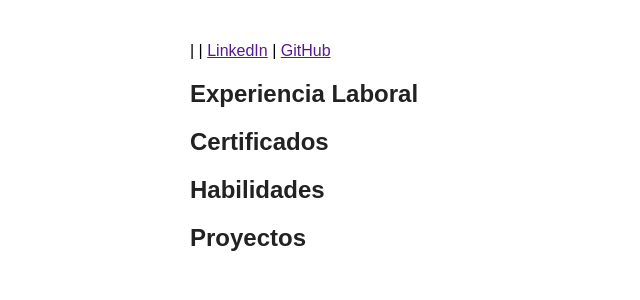
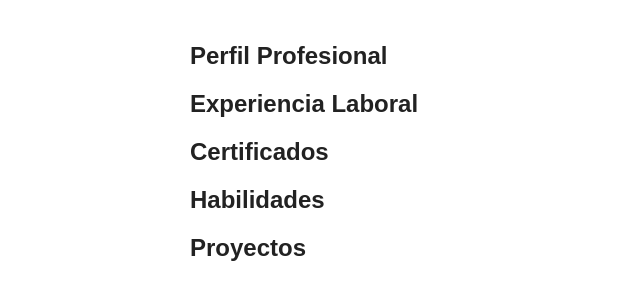
Before and after one commit to pedro-donoso/Portafolio, a Django app: page / in a window 1280 px wide. Shown: the part 38-338 px from the top of the page, without its empty margins (0-640 px from the left). Run offline with Django 5.2, Linux system fonts and the light colour scheme; data that the repository does not hold is empty.

Commit message:
agrego perfil

```diff
--- a/core/templates/core/home.html
+++ b/core/templates/core/home.html
@@ -1,10 +1,15 @@
 <!DOCTYPE html>
 <html lang="es">
+
 <head>
     <meta charset="UTF-8">
     <title>Portafolio - {{ perfil.nombre }}</title>
     <style>
-        body { font-family: Arial, sans-serif; margin: 0; }
+        body {
+            font-family: Arial, sans-serif;
+            margin: 0;
+        }
+
         .navbar {
             background-color: #1857d8;
             padding: 10px 30px;
@@ -14,19 +19,27 @@
             right: 0;
             z-index: 100;
         }
+
         .navbar a {
             color: white;
             text-decoration: none;
             margin-right: 20px;
         }
+
         .container {
             max-width: 900px;
-            margin: 80px auto 40px; /* margen superior por el navbar fijo */
+            margin: 80px auto 40px;
+            /* margen superior por el navbar fijo */
             padding: 0 20px;
         }
-        h1, h2 { color: #222; }
+
+        h1,
+        h2 {
+            color: #222;
+        }
     </style>
 </head>
+
 <body>
 
     <div class="navbar">
@@ -44,13 +57,9 @@
         <section id="perfil">
             <h1>{{ perfil.nombre }}</h1>
             <p><strong>{{ perfil.titulo }}</strong></p>
+
+            <h2>Perfil Profesional</h2>
             <p>{{ perfil.resumen }}</p>
-        <p>
-            {{ perfil.email }} |
-            {{ perfil.ciudad }} |
-            <a href="{{ perfil.linkedin }}" target="_blank">LinkedIn</a> |
-            <a href="{{ perfil.github }}" target="_blank">GitHub</a>
-        </p>
         </section>
 
         <!-- EXPERIENCIA -->
@@ -101,4 +110,5 @@
     </div>
 
 </body>
+
 </html>
--- a/portafolio/settings.py
+++ b/portafolio/settings.py
@@ -55,7 +55,7 @@ ROOT_URLCONF = 'portafolio.urls'
 TEMPLATES = [
     {
         'BACKEND': 'django.template.backends.django.DjangoTemplates',
-        'DIRS': [],
+        'DIRS': [BASE_DIR / "templates"],
         'APP_DIRS': True,
         'OPTIONS': {
             'context_processors': [
```
Lines whose indentation alone changed are shown as unchanged.
